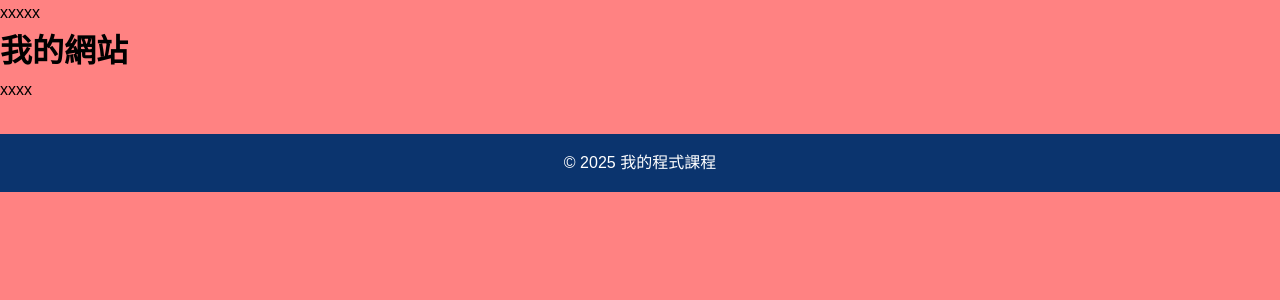
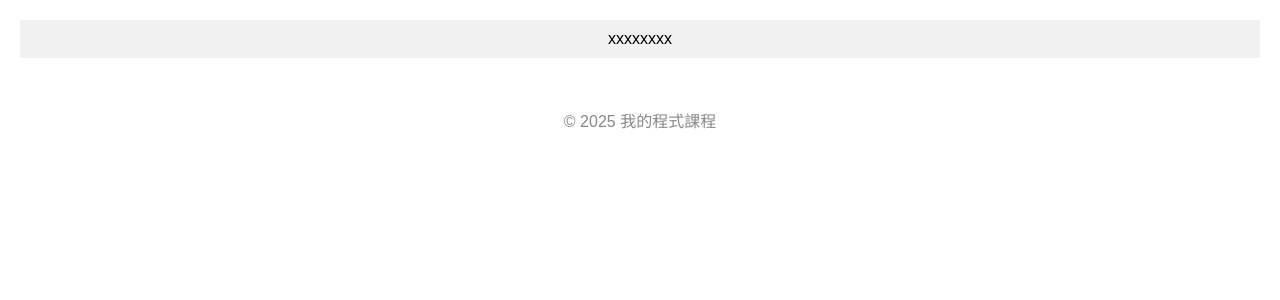
Before and after one commit to erwrervv/python_web, a Flask app: template lesson6/templates/base1.html in a window 1280 px wide. Shown: the top 300 px of the page. Run offline with Flask 3, Linux system fonts and the light colour scheme; the template is opened without the code that fills it, so the values that code supplies are empty.

Commit message:
lesson6_1

```diff
--- a/lesson6/templates/base1.html
+++ b/lesson6/templates/base1.html
@@ -2,37 +2,31 @@
 <html lang="zh-Hant">
 <head>
     {% block head %}
-    <meta charset="UTF-8" />
-    <meta name="viewport" content="width=device-width, initial-scale=1.0" />
+    <meta charset="UTF-8">
+    <meta name="viewport" content="width=device-width, initial-scale=1.0">
+    {# 這裏放的是註解 #}
     <title>{% block title%}{% endblock%}</title>
-    <link
-      rel="stylesheet"
-      href="{{ url_for('static', filename='css/index.css') }}"
-    />
+    <link type="text/css" rel="stylesheet" href="{{ url_for('static', filename='css/lesson6_1.css') }}"/>
     {% endblock %}
 </head>
 <body>
+
     <header>
-        {% block header %}xxxxx {% endblock %}
-      <h1>我的網站</h1>
+        {% block header %}
+        xxxxxxxx
+        {% endblock %}
     </header>
-    <div class="content">{% block content %} xxxx {% endblock %}
 
-    </div>
+    <div class="content">
+        {% block content%}
 
-    <div>
-      <ul>
-        {% for user in user_list %}
-        <li>{{ user["name"] }}</li>
-        {% endfor %}
-      </ul>
+        {% endblock %}
     </div>
 
     <footer>
         <p>&copy; 2025 我的程式課程</p>
     </footer>
     {% block js %}
-    <script src="{{ url_for('static', filename='js/lesson6_1.js') }}"></script>
     {% endblock %}
 </body>
 </html>
```
Also changed, not shown: lesson6/templates/lesson6_1.html (+2 -8 lines). Lines whose indentation alone changed are shown as unchanged.
